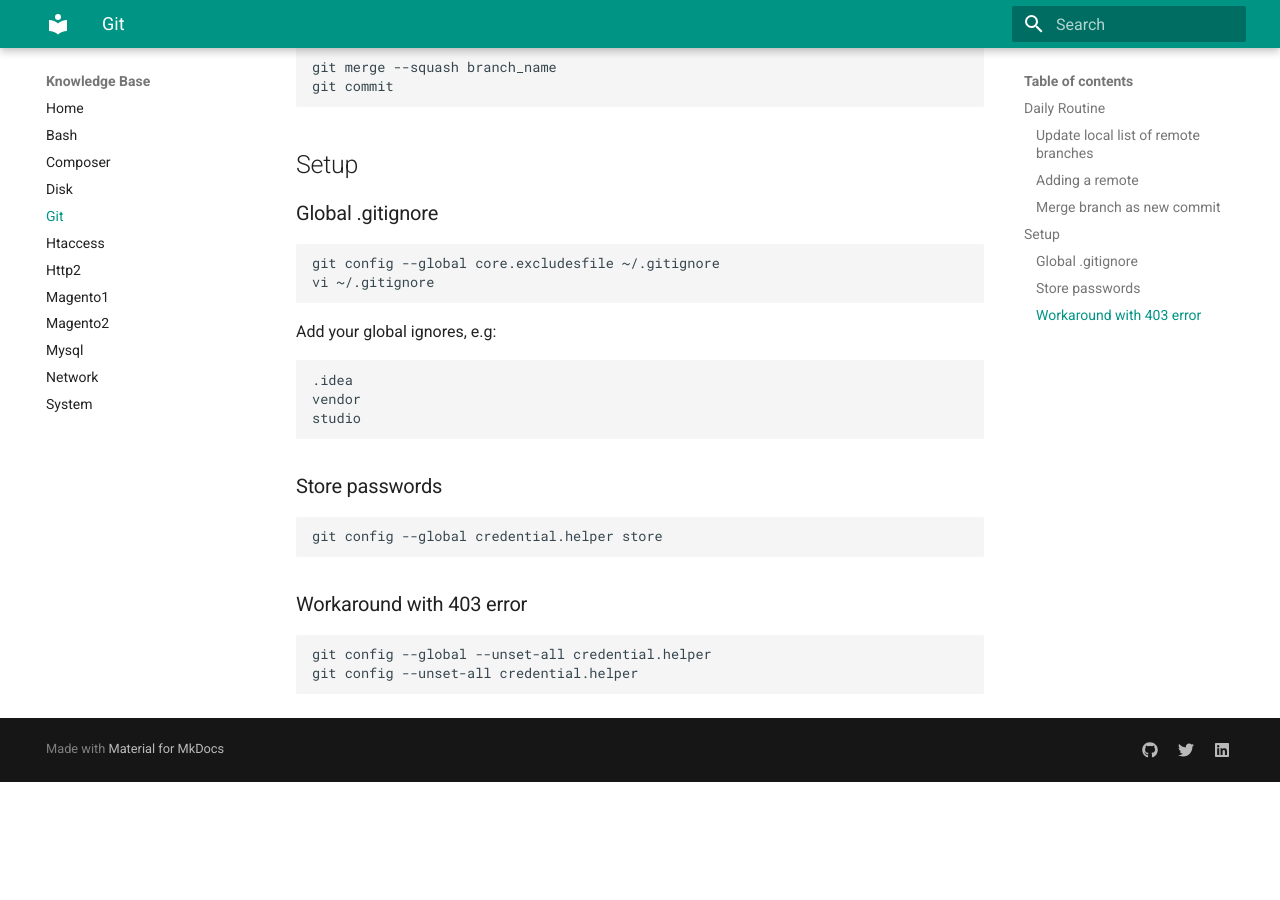
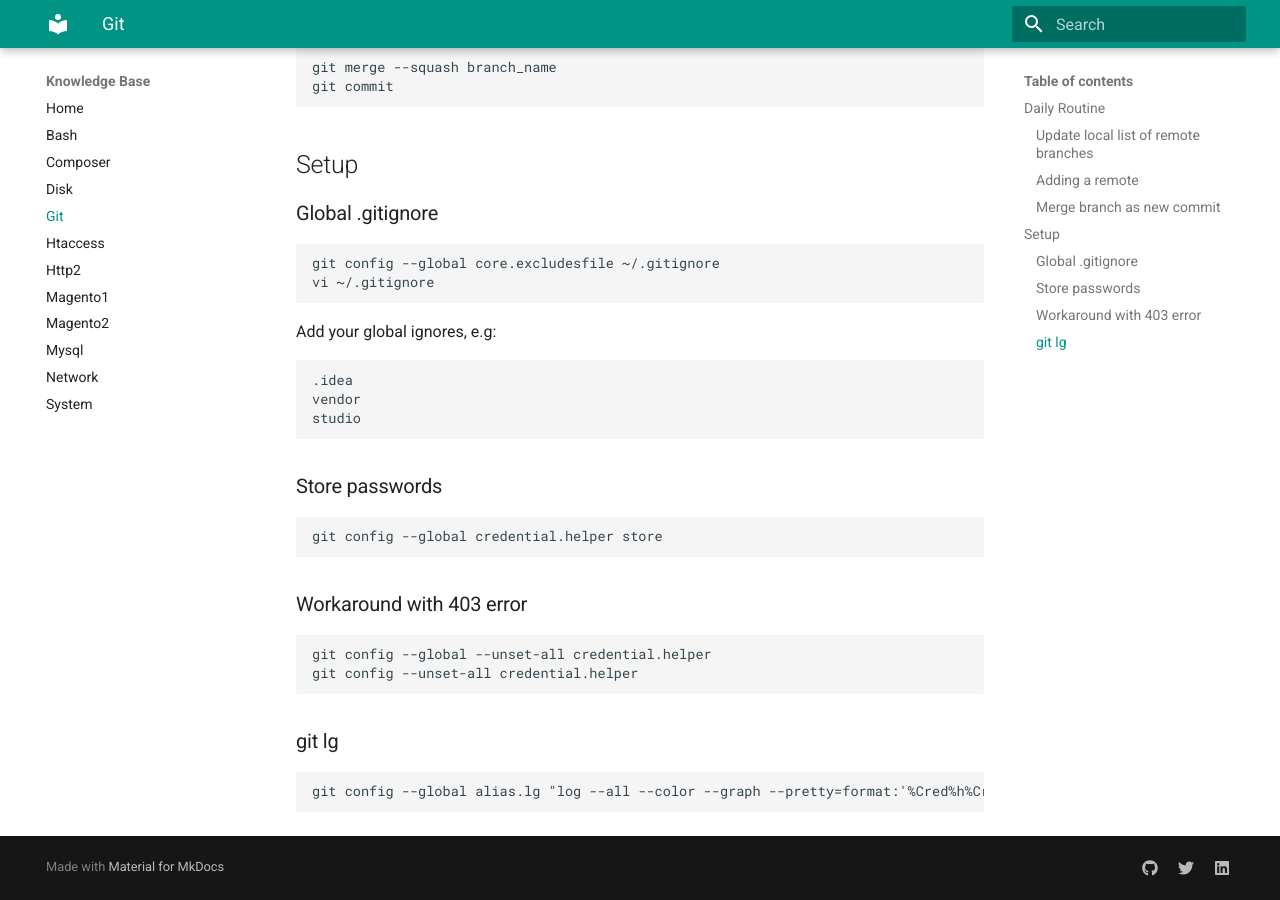
Before and after one commit to yutv/kb, an MkDocs documentation site: the page built from docs/git.md, in a window 1280 px wide and 900 px high, scrolled down 503 px. Built offline with MkDocs 1.6.1 and Material for MkDocs 9.7.7, drawn with Linux system fonts in a browser that asks for light colours; before the commit the page ends 1285 px from its top, so only the background shows below that.

Commit message:
Added git lg alias

````diff
--- a/docs/git.md
+++ b/docs/git.md
@@ -38,3 +38,7 @@ git config --global credential.helper store
 git config --global --unset-all credential.helper
 git config --unset-all credential.helper
 ```
+
+### git lg
+
+    git config --global alias.lg "log --all --color --graph --pretty=format:'%Cred%h%Creset - %s %Cgreen(%cr) %C(bold blue)<%an>%Creset %C(yellow)%d%Creset' --abbrev-commit"
````
